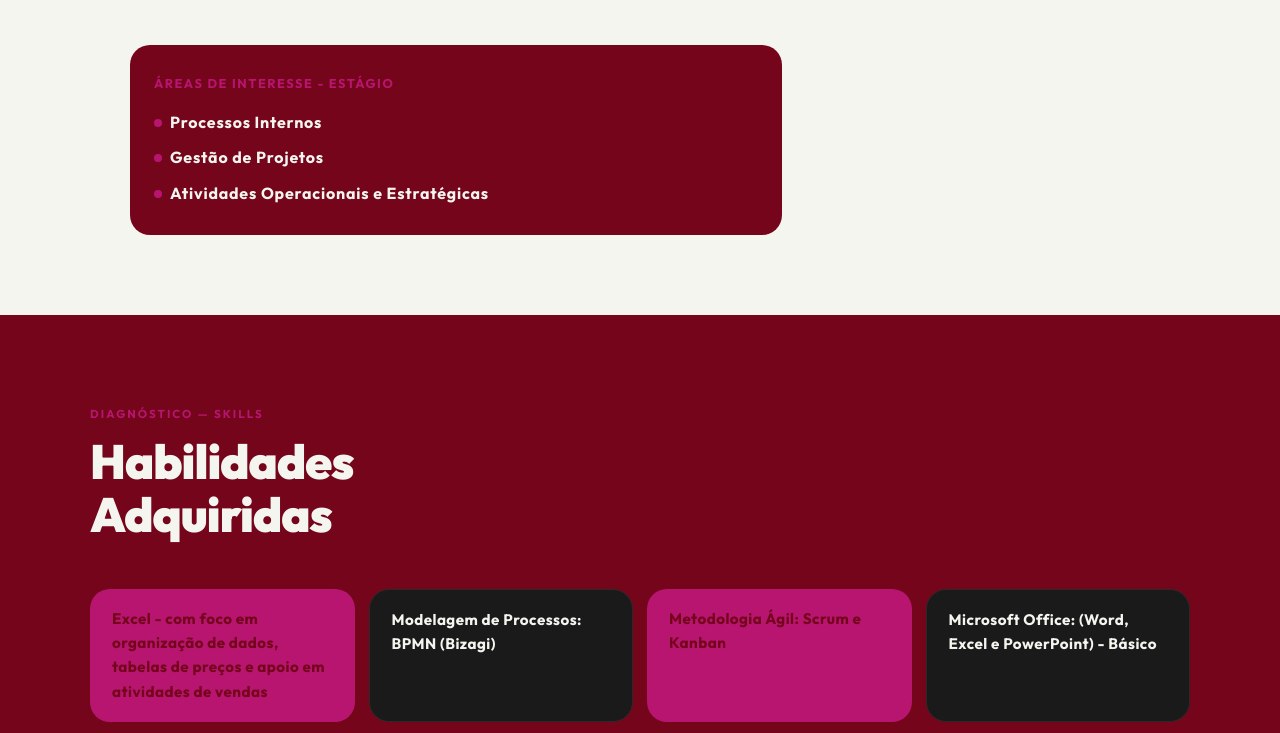
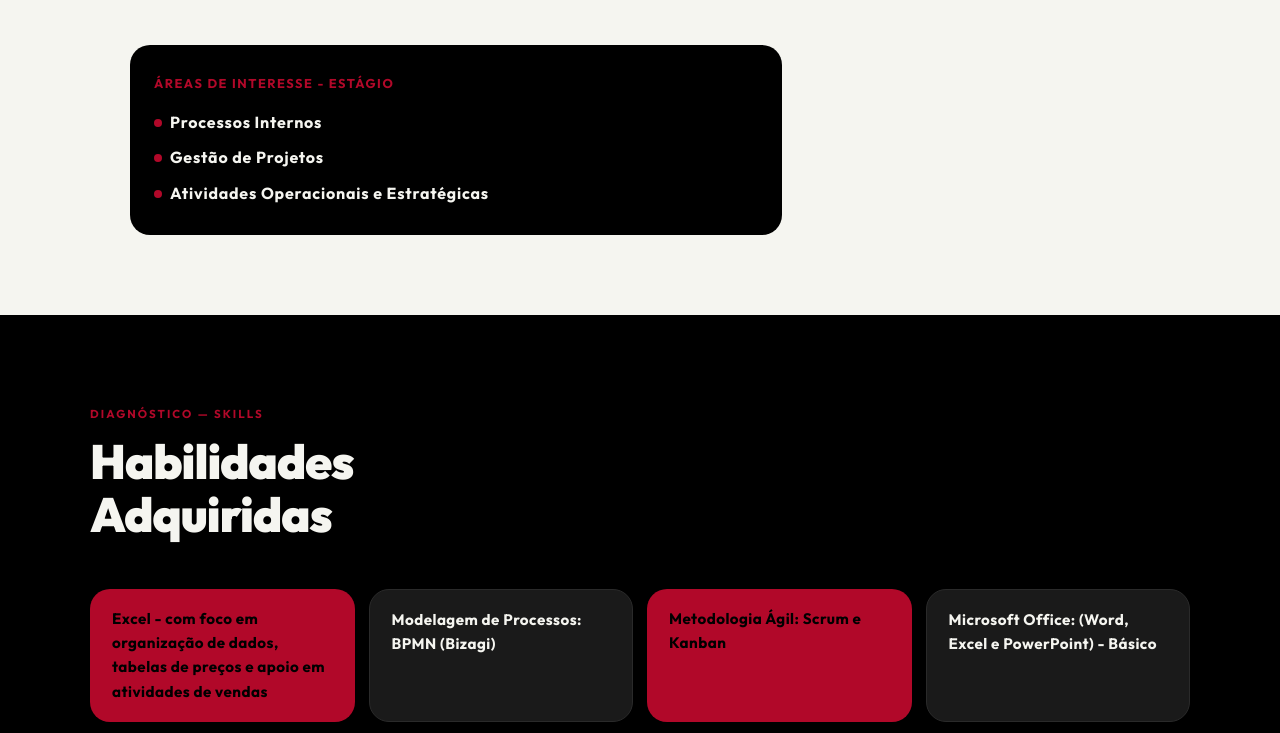
Before and after one commit to Sant-Carlos/portfolio-bradesco, a plain HTML site: page index.html in a window 1280 px wide. Shown: the part 2040-2773 px from the top of the page. Drawn offline with nearby package versions, Linux system fonts and the light colour scheme.

Commit message:
Update index.html

```diff
--- a/index.html
+++ b/index.html
@@ -8,8 +8,8 @@
 <link href="https://fonts.googleapis.com/css2?family=Outfit:wght@300;400;600;700;900&family=Source+Sans+3:ital,wght@0,300;0,400;0,600;1,300&display=swap" rel="stylesheet">
 <style>
   :root {
-    --blue: #b81570;
-    --black: #74051b;
+    --blue: #b10829;
+    --black: #000000;
     --dark:;
     --yellow: #F5F5F0;
     --mid: #1A1A1A;
```
